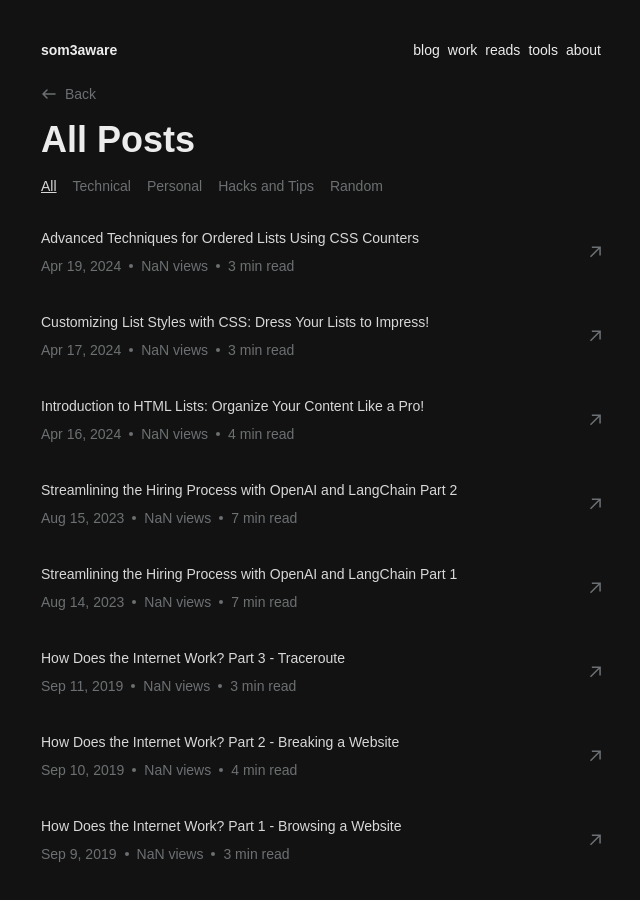
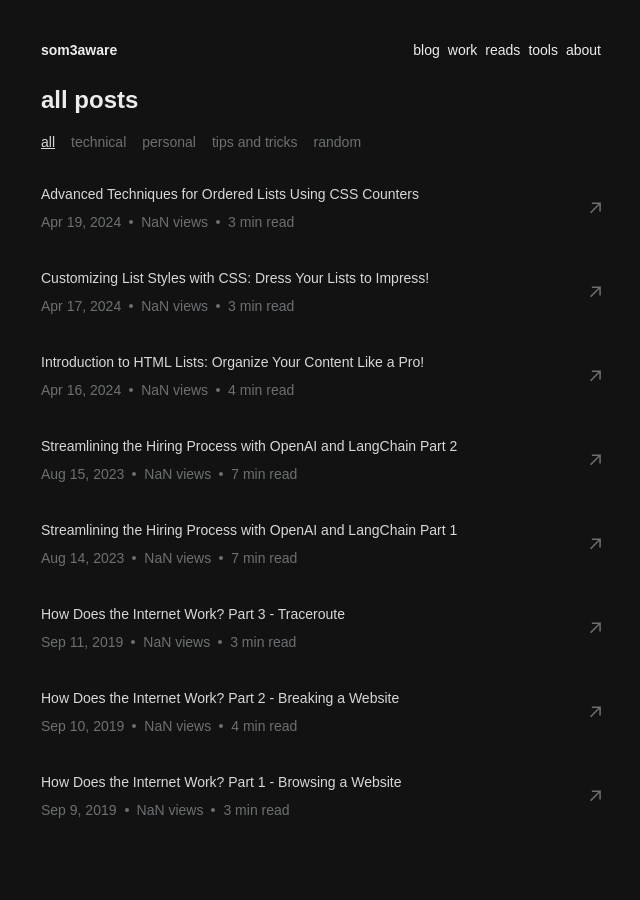
Before and after one commit to ahmedsomaa/my-portfolio, a Next.js app: page /posts in a window 1280 px wide. Shown: the top 900 px of the page, without its empty margins (319-959 px from the left). After the commit the page ends 836 px from the top, so only its background shows below. Built offline with nearby package versions, Linux system fonts and the light colour scheme; no server answers; the database is empty; a web font is replaced by a local one.

Commit message:
refactor: Use post filters from CONFIG

```diff
--- a/src/app/posts/posts.tsx
+++ b/src/app/posts/posts.tsx
@@ -5,8 +5,8 @@
 import Link from 'next/link';
 import { useSearchParams } from 'next/navigation';
 
-import { ArrowLeftIcon } from '@/components/icons/arrow-left';
 import { PostCard } from '@/components/PostCard';
+import CONFIG from '@/config';
 import { IPost } from '@/lib/posts';
 
 export default function Posts({
@@ -17,56 +17,28 @@
   views?: any;
 }) {
   const searchParams = useSearchParams();
-  const tag = searchParams.get('tag');
+  const _tag = searchParams.get('tag');
 
-  const filteredPosts = tag
-    ? allPosts.filter((post: any) => post.metadata.tag.includes(tag))
+  const filteredPosts = _tag
+    ? allPosts.filter((post: any) => post.metadata.tag.includes(_tag))
     : allPosts;
 
   return (
-    <div className="grid grid-cols-1 gap-10 pb-10 w-full">
+    <div className="grid grid-cols-1 gap-10 w-full">
       <div className="flex flex-col">
-        <Link
-          href="/"
-          className="flex flex-row space-x-2 items-center md:px-6 group cursor-pointer mb-4"
-        >
-          <ArrowLeftIcon />
-          <span className="text-secondaryDarker">Back</span>
-        </Link>
-        <span className="text-4xl font-bold md:px-6 mb-6 md:mb-4">
+        <span className="text-2xl font-bold md:px-6 mb-6 md:mb-4 lowercase">
           All Posts
         </span>
         <div className="flex flex-row space-x-4 mb-6 md:mb-4 text-sm  md:px-6 overflow-x-auto line-clamp-1 text-nowrap">
-          <Link
-            href="/posts"
-            className={`${tag === null ? 'text-secondaryDark underline' : 'text-secondaryDarker'} hover:text-secondaryDark duration-200 hover:underline`}
-          >
-            All
-          </Link>
-          <Link
-            href="/posts?tag=technical"
-            className={`${tag === 'technical' ? 'text-secondaryDark underline' : 'text-secondaryDarker'} hover:text-secondaryDark duration-200 hover:underline`}
-          >
-            Technical
-          </Link>
-          <Link
-            href="/posts?tag=personal"
-            className={`${tag === 'personal' ? 'text-secondaryDark underline' : 'text-secondaryDarker'} hover:text-secondaryDark duration-200 hover:underline`}
-          >
-            Personal
-          </Link>
-          <Link
-            href="/posts?tag=tips"
-            className={`${tag === 'book-notes' ? 'text-secondaryDark underline' : 'text-secondaryDarker'} hover:text-secondaryDark duration-200 hover:underline `}
-          >
-            Hacks and Tips
-          </Link>
-          <Link
-            href="/posts?tag=random"
-            className={`${tag === 'random' ? 'text-secondaryDark underline' : 'text-secondaryDarker'} hover:text-secondaryDark duration-200 hover:underline`}
-          >
-            Random
-          </Link>
+          {CONFIG.postsFilters.map(({ tag, href, name }) => (
+            <Link
+              key={name}
+              href={href}
+              className={`${_tag === tag ? 'text-secondaryDark underline' : 'text-secondaryDarker'} hover:text-secondaryDark duration-200 hover:underline`}
+            >
+              {name}
+            </Link>
+          ))}
         </div>
 
         <div>
```
